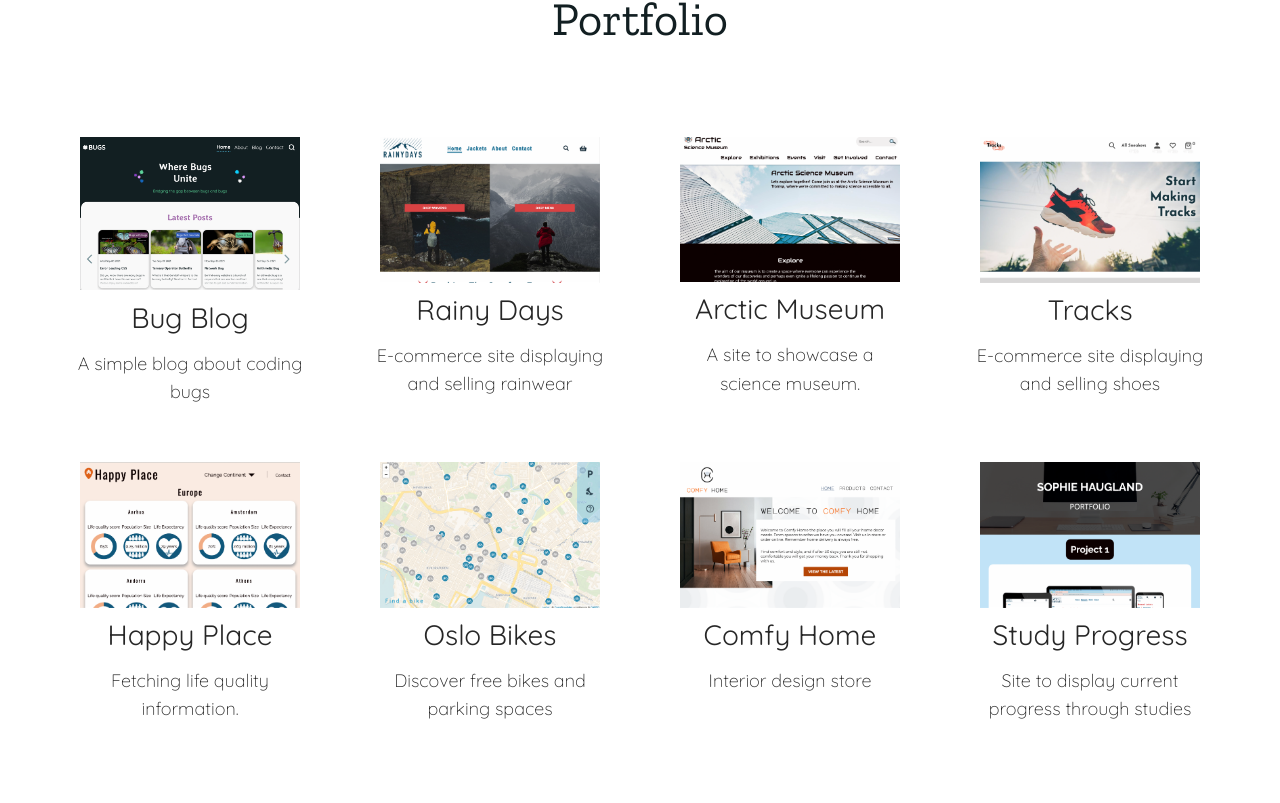
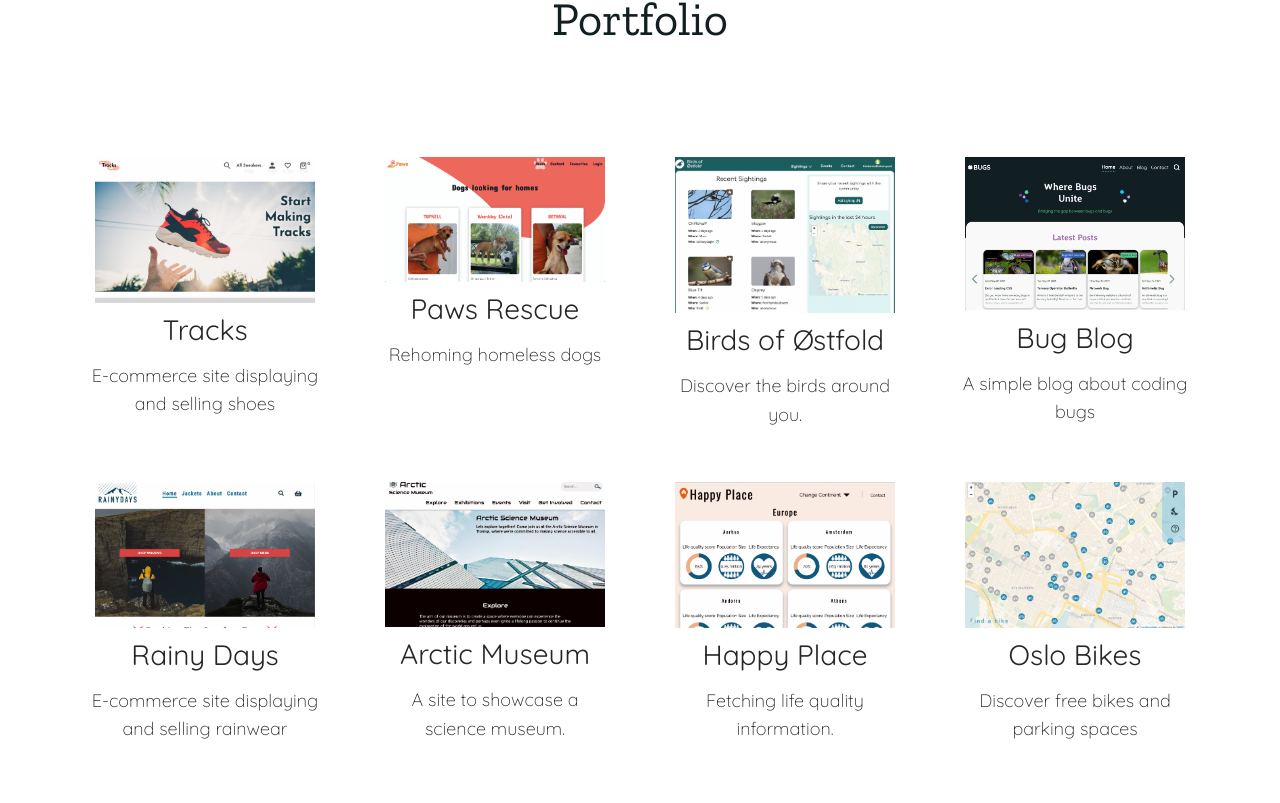
Before and after one commit to Soph-H-P/sophie-haugland-portfolio, a React (Create React App) app: page / in a window 1280 px wide. Shown: the part 917-1720 px from the top of the page. Built offline with nearby package versions, Linux system fonts and the light colour scheme; a web font is replaced by a local one.

Commit message:
adds new projects to portfolio

```diff
--- a/package.json
+++ b/package.json
@@ -1,5 +1,6 @@
 {
   "name": "portfolio",
+  "homepage": "https://soph-web-dev.eu",
   "version": "0.1.0",
   "private": true,
   "dependencies": {
--- a/src/App.js
+++ b/src/App.js
@@ -56,7 +56,7 @@ const App = () => {
         <HomeSection />
         <NavBar fixed={navIsFixed} isDesktop={isDesktop} />
       </SectionContainer>
-      <SectionContainer id="portfolio">
+      <SectionContainer id="portfolio" portfolioSection={true}>
         <PortfolioSection />
       </SectionContainer>
       <SectionContainer id="about" aboutSection={true}>
--- a/src/components/atoms/SectionContainer.js
+++ b/src/components/atoms/SectionContainer.js
@@ -36,7 +36,7 @@ const SectionContainer = styled.section`
       }
     `}
 
-  ${(props) =>
+    ${(props) =>
     !props.home &&
     css`
       padding-top: 100px;
@@ -48,6 +48,11 @@ const SectionContainer = styled.section`
         scroll-margin-top: -68px;
       }
     `}
+      ${(props) =>
+    props.portfolioSection &&
+    css`
+      height: max-content !important;
+    `}
 `;
 
 export default SectionContainer;
--- a/src/components/pageSections/PortfolioSection.js
+++ b/src/components/pageSections/PortfolioSection.js
@@ -7,13 +7,14 @@ import ProjectCard from '../molecules/ProjectCard';
 import projects from '../../constants/projects';
 
 const ProjectsContainer = styled.div`
-  display: flex;
   flex-direction: row;
-  justify-content: space-around;
-  flex-wrap: wrap;
   width: 100%;
+  padding: 20px;
   max-width: 999px;
   margin: 40px auto;
+  display: grid;
+  grid-template-columns: repeat(auto-fit, minmax(250px, 1fr));
+  justify-items: center;
 
   @media (min-width: 1200px) {
     max-width: 1200px;
@@ -26,12 +27,7 @@ const PortfolioSection = () => {
       <Subtitle dark="dark">Portfolio</Subtitle>
       <ProjectsContainer>
         {projects.map((project) => {
-          return (
-            <ProjectCard
-              key={project.name}
-              project={project}
-            />
-          );
+          return <ProjectCard key={project.name} project={project} />;
         })}
       </ProjectsContainer>
     </>
--- a/src/constants/projects.js
+++ b/src/constants/projects.js
@@ -2,12 +2,44 @@ import bugBlog from '../assets/images/bug-blog.png';
 import arcticMuseum from '../assets/images/arctic-museum.png';
 import rainyDays from '../assets/images/rainy-days.png';
 import tracks from '../assets/images/tracks.png';
+import paws from '../assets/images/paws.png';
+import birds from '../assets/images/birds.png';
 import happyPlace from '../assets/images/happy-place.png';
 import osloBikes from '../assets/images/oslo-bikes.png';
 import comfyHome from '../assets/images/comfy-home.png';
 import progress from '../assets/images/progress.png';
 
 const projects = [
+  {
+    name: 'Tracks',
+    description: 'E-commerce site displaying and selling shoes',
+    imageSrc: tracks,
+    type: 'Web development and design',
+    externalLink: 'https://dapper-shoes.netlify.app',
+    gitHub: 'https://github.com/Soph-H-P/app',
+    longDescription:
+      'Using a Strapi backend and React on the front end this was an e-commerce site for shoes. Through a series of user tests this site was checked for usability and accessibility. React gives quick loading times. Using styled components this website is fully responsive on all devices.',
+  },
+  {
+    name: 'Paws Rescue',
+    description: 'Rehoming homeless dogs',
+    imageSrc: paws,
+    type: 'Web development and design',
+    externalLink: 'https://paws-animal-rescue.netlify.app/',
+    gitHub: 'https://github.com/Noroff-FEU-Assignments/js-frameworks-course-assignment-Soph-H-P',
+    longDescription:
+      'This project React project, fetching data from an API. I chose to use the PetFinder API which allowed me to access data from dog rescue centers in America. I spent time designing an appealing website creating the graphics and choosing the colour palette carefully. This site has easy navigation, an intuitive design and fully responsive across all screen sizes. ',
+  },
+  {
+    name: 'Birds of Østfold',
+    description: 'Discover the birds around you.',
+    imageSrc: birds,
+    type: 'Web development and design',
+    externalLink: 'https://birds-of-ostfold.netlify.app/',
+    gitHub: 'https://github.com/Noroff-FEU-Assignments/project-exam-2-Soph-H-P',
+    longDescription:
+      'This is a simple app built using React with Typescript and Styled-Components. The Birds of Østfold site allows users to log bird sightings in their area as well as viewing other peoples sightings. A user can login which will give special access to "members only" bird sightings and to keep a log of their own sightings. They will also gain rank the more sightings they log. The hightest being a gold ranking birder. Admins for the site have the ability to add sightings themself, they can also moderate other peoples sightings. Before a sighting is available to the public it must be varified by an admin. An admin can also choose to delete a sighting if they deem it necessary. Admins can also add, edit and delete events that are happening in the area.',
+  },
   {
     name: 'Bug Blog',
     description: 'A simple blog about coding bugs',
@@ -38,16 +70,6 @@ const projects = [
     gitHub: 'https://github.com/Soph-H-P/arctic-museum',
     longDescription:
       'Here I was required to create an interactive science museum website. The target audience was primary and middle school children and young families. The website needed to be both informative and appealing. It is a responsive site can be used on devices of all sizes. Fully WCAG compliant.',
-  },
-  {
-    name: 'Tracks',
-    description: 'E-commerce site displaying and selling shoes',
-    imageSrc: tracks,
-    type: 'Web development and design',
-    externalLink: undefined,
-    gitHub: 'https://github.com/Soph-H-P/app',
-    longDescription:
-      'Using a Strapi backend and React on the front end this was an e-commerce site for shoes. Through a series of user tests this site was checked for usability and accessibility. React gives quick loading times. Using styled components this website is fully responsive on all devices.',
   },
   {
     name: 'Happy Place',
@@ -84,7 +106,7 @@ const projects = [
     description: 'Site to display current progress through studies',
     imageSrc: progress,
     type: 'Web development and design',
-    externalLink: 'https://soph-web-dev.eu/',
+    externalLink: 'https://soph-web-dev.eu/portfolio',
     gitHub: 'https://github.com/Soph-H-P/portfolio',
     longDescription:
       'A site to show the progress made on my course so far. How I have improved previous projects and can display them in an interesting way.',
```
Also changed, not shown: src/assets/images/birds.png (added), src/assets/images/paws.png (added).
